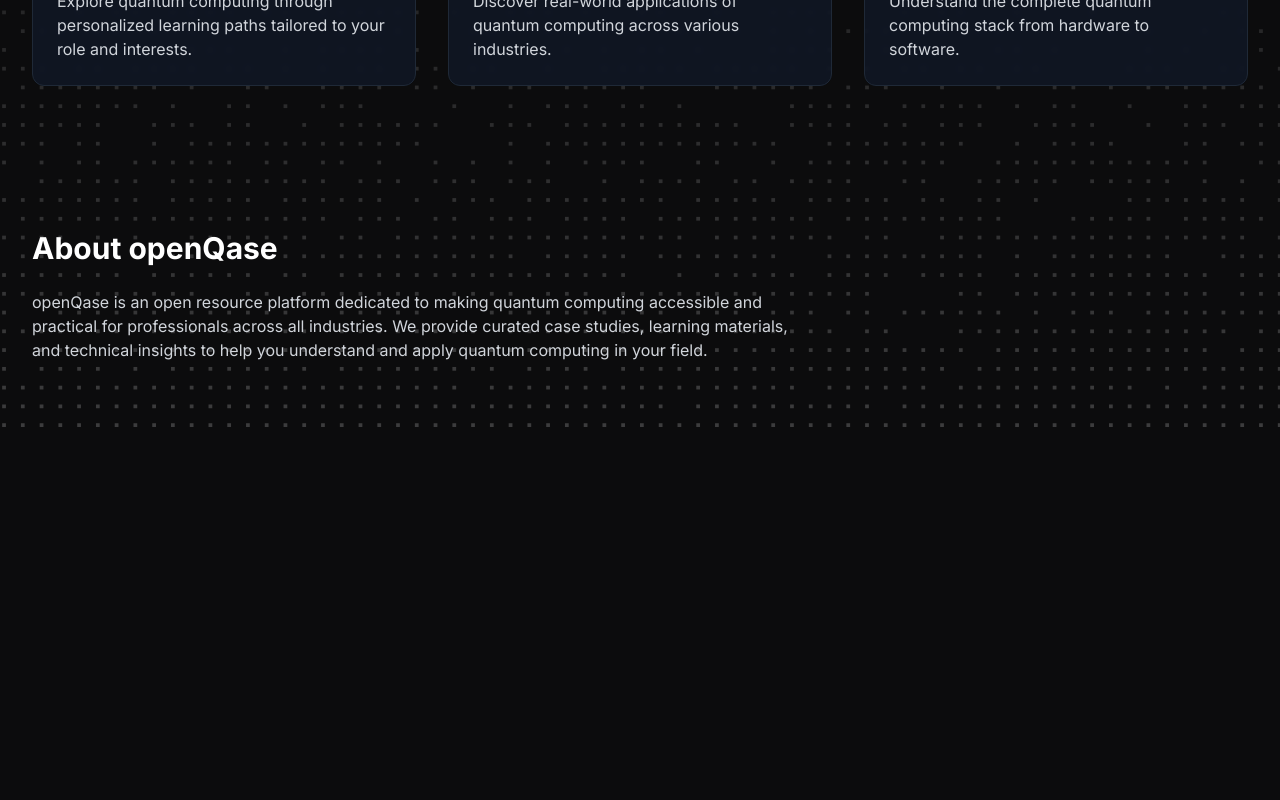
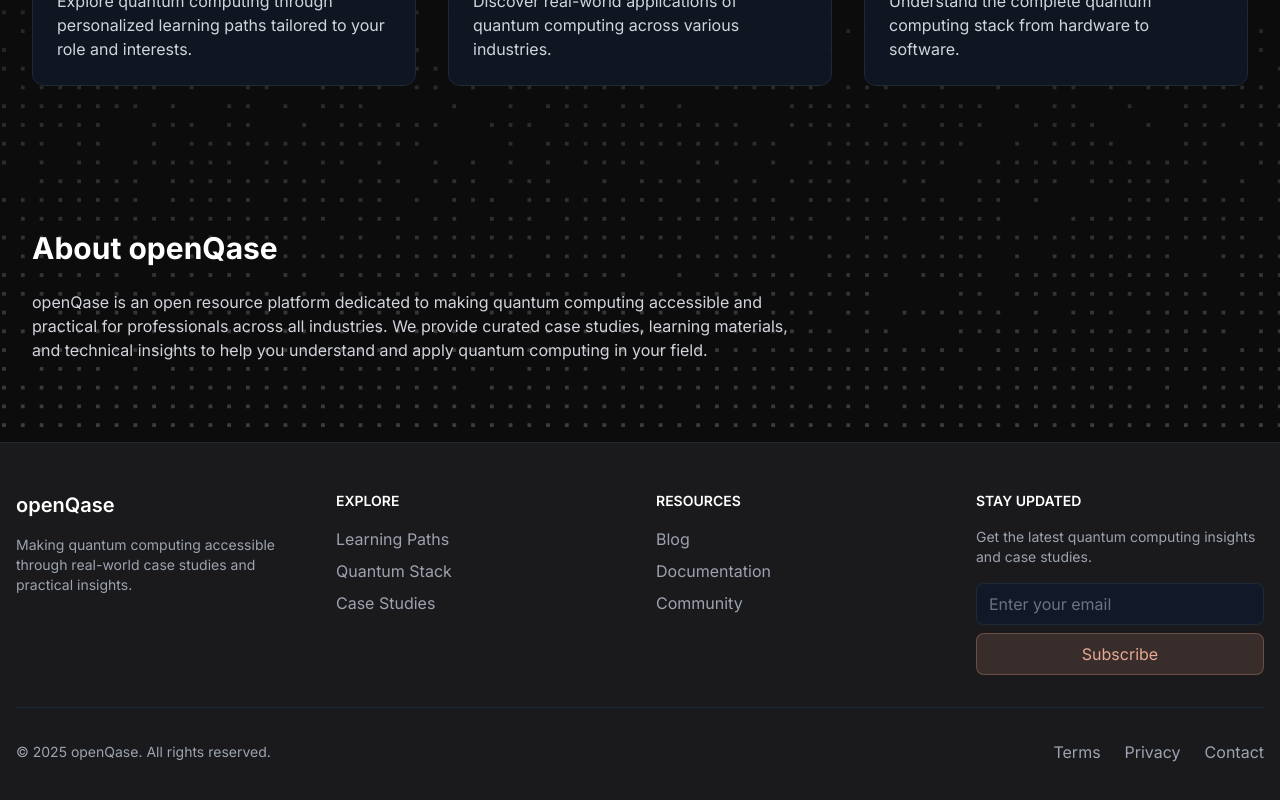
Before and after one commit to ddri/openqase, a Next.js app: page / in a window 1280 px wide. Shown: the part 557-1357 px from the top of the page. Before the commit the page ends 999 px from the top, so only its background shows below. Built offline with nearby package versions, Linux system fonts and the light colour scheme.

Commit message:
add footer

```diff
--- a/src/app/layout.tsx
+++ b/src/app/layout.tsx
@@ -2,6 +2,7 @@
 import type { Metadata } from 'next'
 import { Inter } from 'next/font/google'
 import Navigation from '@/components/Navigation'
+import Footer from '@/components/Footer'
 import './globals.css'
 
 const inter = Inter({ subsets: ['latin'] })
@@ -21,6 +22,7 @@
       <body className={`${inter.className} bg-[#0C0C0D] min-h-screen`}>
         <Navigation />
         {children}
+        <Footer />
       </body>
     </html>
   )
--- /dev/null
+++ b/src/components/Footer.tsx
@@ -0,0 +1,109 @@
+// src/components/Footer.tsx
+import Link from 'next/link'
+
+export default function Footer() {
+  return (
+    <footer className="bg-[#1A1A1D] border-t border-gray-800">
+      <div className="max-w-7xl mx-auto px-4 py-12">
+        {/* Main Footer Content */}
+        <div className="grid grid-cols-1 md:grid-cols-4 gap-8 mb-8">
+          {/* Company Info */}
+          <div className="space-y-4">
+            <h2 className="text-xl font-semibold text-white">openQase</h2>
+            <p className="text-gray-400 text-sm">
+              Making quantum computing accessible through real-world case studies and practical insights.
+            </p>
+          </div>
+
+          {/* Quick Links */}
+          <div>
+            <h3 className="text-sm font-semibold text-white uppercase mb-4">Explore</h3>
+            <ul className="space-y-2">
+              <li>
+                <Link href="/learning-path" className="text-gray-400 hover:text-copper transition-colors">
+                  Learning Paths
+                </Link>
+              </li>
+              <li>
+                <Link href="/quantum-stack" className="text-gray-400 hover:text-copper transition-colors">
+                  Quantum Stack
+                </Link>
+              </li>
+              <li>
+                <Link href="/case-studies" className="text-gray-400 hover:text-copper transition-colors">
+                  Case Studies
+                </Link>
+              </li>
+            </ul>
+          </div>
+
+          {/* Resources */}
+          <div>
+            <h3 className="text-sm font-semibold text-white uppercase mb-4">Resources</h3>
+            <ul className="space-y-2">
+              <li>
+                <Link href="/blog" className="text-gray-400 hover:text-copper transition-colors">
+                  Blog
+                </Link>
+              </li>
+              <li>
+                <Link href="/documentation" className="text-gray-400 hover:text-copper transition-colors">
+                  Documentation
+                </Link>
+              </li>
+              <li>
+                <Link href="/community" className="text-gray-400 hover:text-copper transition-colors">
+                  Community
+                </Link>
+              </li>
+            </ul>
+          </div>
+
+          {/* Newsletter Signup */}
+          <div>
+            <h3 className="text-sm font-semibold text-white uppercase mb-4">Stay Updated</h3>
+            <p className="text-gray-400 text-sm mb-4">
+              Get the latest quantum computing insights and case studies.
+            </p>
+            <form className="space-y-2">
+              <input
+                type="email"
+                placeholder="Enter your email"
+                className="w-full px-3 py-2 bg-gray-900 border border-gray-800 rounded-lg
+                         text-gray-300 placeholder-gray-500 focus:outline-none focus:border-copper
+                         transition-colors"
+              />
+              <button
+                type="submit"
+                className="w-full px-4 py-2 bg-copper/20 text-copper-light border border-copper/40
+                         rounded-lg hover:bg-copper/30 transition-colors"
+              >
+                Subscribe
+              </button>
+            </form>
+          </div>
+        </div>
+
+        {/* Bottom Bar */}
+        <div className="pt-8 border-t border-gray-800">
+          <div className="flex flex-col md:flex-row justify-between items-center gap-4">
+            <div className="text-gray-400 text-sm">
+              © 2025 openQase. All rights reserved.
+            </div>
+            <div className="flex gap-6">
+              <a href="#" className="text-gray-400 hover:text-copper transition-colors">
+                Terms
+              </a>
+              <a href="#" className="text-gray-400 hover:text-copper transition-colors">
+                Privacy
+              </a>
+              <a href="#" className="text-gray-400 hover:text-copper transition-colors">
+                Contact
+              </a>
+            </div>
+          </div>
+        </div>
+      </div>
+    </footer>
+  )
+}
```
